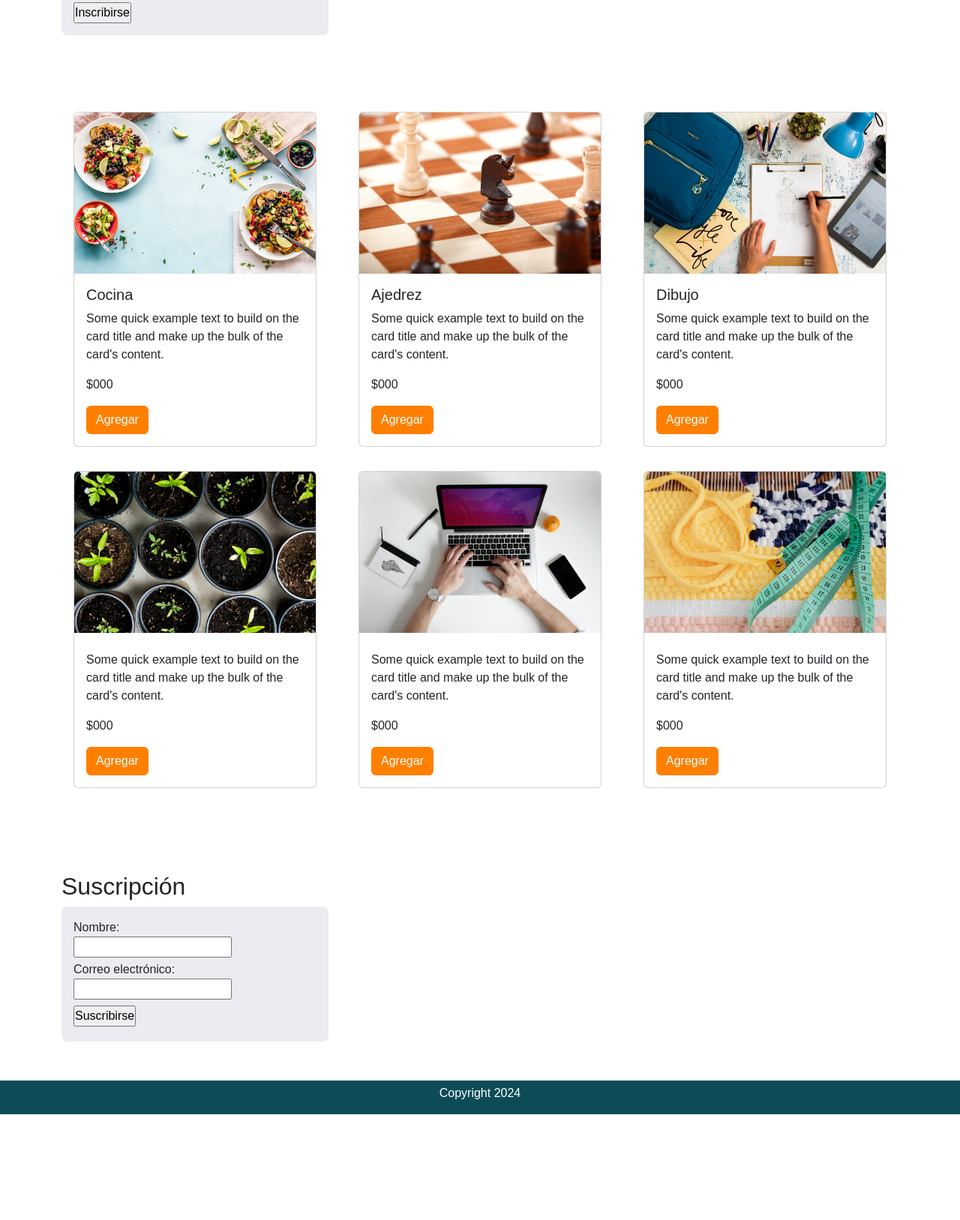
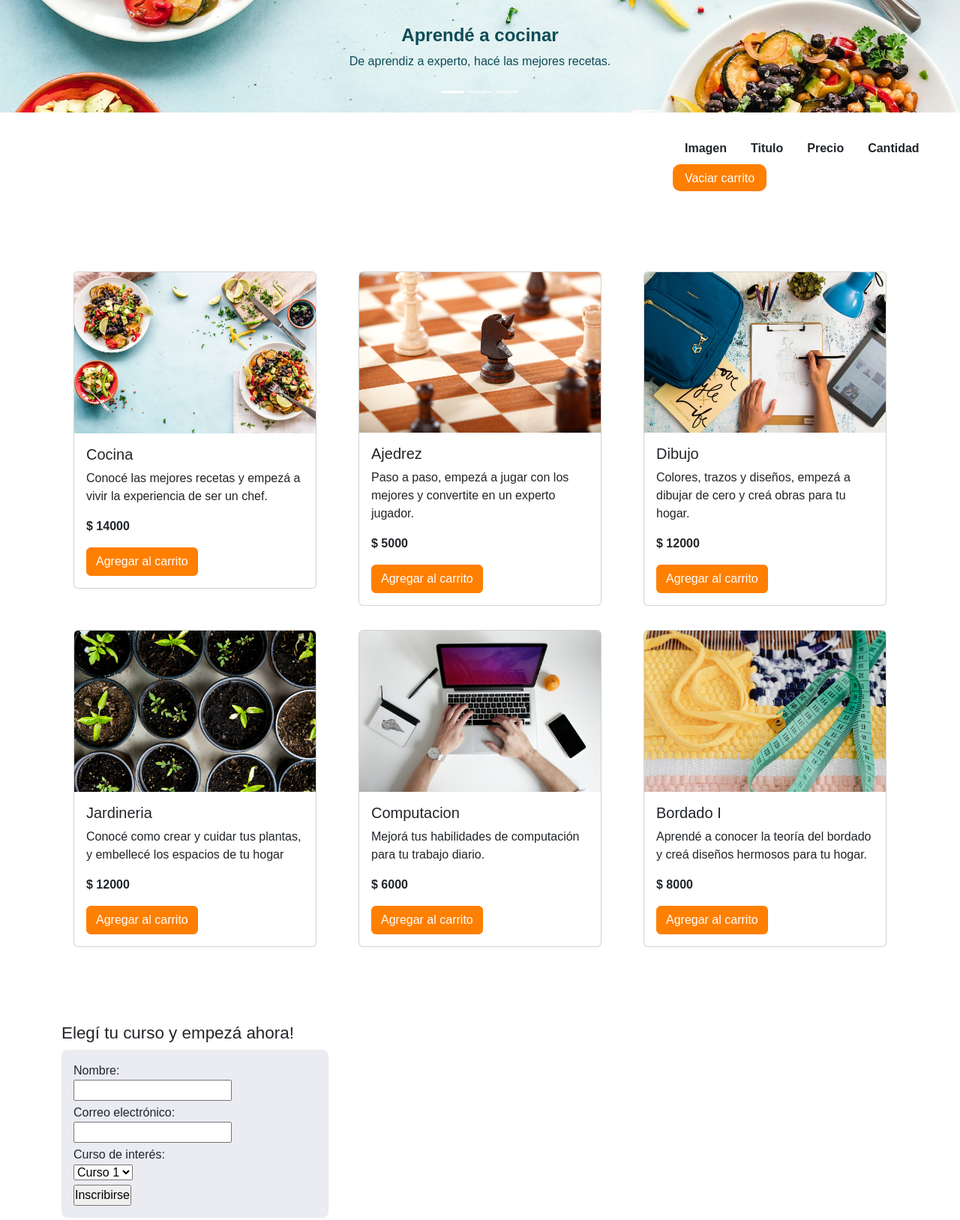
Before and after one commit to TGerzenstein/ecommerce, a plain HTML site: page index.html in a window 1280 px wide. Shown: the part 443-2070 px from the top of the page at 75% size. Before the commit the page ends 1929 px from the top, so only its background shows below. Drawn offline with nearby package versions, Linux system fonts and the light colour scheme.

```diff
--- a/css/style.css
+++ b/css/style.css
@@ -56,8 +56,6 @@
     padding: 0rem 2rem;
 }
 
-
-/* Front */
 .carousel-item {
     height: 65vh;
     min-height: 300px;
@@ -81,22 +79,65 @@
 
 /* Shopping cart */
 
+li {
+    list-style: none;
+    font-style: normal;
+}
+
 .submenu {
-    border: 1px solid #ff7f00;
-    border-radius: 8px;
     padding: 0rem 0.40rem;
 }
 
-.cart-subtitle, .btn-vaciar {
-    padding: 1rem 2rem;
+.cart-subtitle {
+    padding: 1rem;
 }
 
 .btn-vaciar {
+    border-radius: 10px;
+    color: #ffffff;
     background-color: #ff7f00;
-    border-radius: 10px;
-    color: #f1f1f1;
-    font-size: medium;
+    font-size: 1rem;
+    padding: 0.60rem 1rem;
+    margin: 0rem;
 }
+
+.btn-vaciar:hover {
+    background-color: #0D4C57;
+    border: 1px solid #0D4C57;
+}
+
+a {
+    text-decoration: none;
+    cursor: pointer;
+}
+
+td {
+  padding: 1rem 1rem;
+}
+
+/* Cursos */
+
+.btn:hover {
+    background-color: #0D4C57;
+    border: 1px solid #0D4C57;
+}
+
+.cursos {
+    height: 600px;
+    padding: 10px;
+}
+
+
+.card {
+    margin: 1rem 1rem;
+}
+
+.btn {
+    background-color: #ff7f00;
+    border-color: #ff7f00;
+}
+
+
 
 /* Form inscripcion */
 
@@ -106,6 +147,10 @@
     justify-content: center;
     align-items: center;
     width: 100%;
+}
+
+.inscripcion-curso {
+    font-size: 1.40rem;
 }
 
 form {
@@ -122,29 +167,6 @@
     margin: 1rem auto;
 }
 
-
-
-
-.cursos {
-    height: 600px;
-    padding: 10px;
-}
-
-
-.card {
-    margin: 1rem 1rem;
-}
-
-.btn {
-    background-color: #ff7f00;
-    border-color: #ff7f00;
-}
-
-.suscripcion {
-    height: 500px;
-    padding: 10px;
-}
-
 footer {
     background-color: #0D4C57;
     color: #fff;
--- a/index.html
+++ b/index.html
@@ -4,17 +4,32 @@
     <meta charset="UTF-8">
     <meta name="viewport" content="width=device-width, initial-scale=1.0">
     <!-- Bootstrap -->
-    <link href="https://cdn.jsdelivr.net/npm/bootstrap@5.3.3/dist/css/bootstrap.min.css" rel="stylesheet" integrity="sha384-QWTKZyjpPEjISv5WaRU9OFeRpok6YctnYmDr5pNlyT2bRjXh0JMhjY6hW+ALEwIH" crossorigin="anonymous">
+    <link href="https://cdn.jsdelivr.net/npm/bootstrap@5.3.3/dist/css/bootstrap.min.css"
+          rel="stylesheet"
+          integrity="sha384-QWTKZyjpPEjISv5WaRU9OFeRpok6YctnYmDr5pNlyT2bRjXh0JMhjY6hW+ALEwIH"
+          crossorigin="anonymous">
+    <!-- Icons Bootstrap -->
+          <link rel="stylesheet" href="https://cdn.jsdelivr.net/npm/bootstrap-icons@1.10.3/font/bootstrap-icons.css">
     <!-- CSS -->
     <link rel="stylesheet" href="/css/style.css">
-    <title>Cursos ONline</title>
+    <title>Cursos Online | Actualizá tus conocimientos</title>
   </head>
   <body>
     <header class="container-fluid">
       <div class="row">
+      <!-- Navbar -->
         <nav class="navbar navbar-expand-lg navbar-light">
-          <a class="navbar-brand" href="#"><h1 class="title">Cursos Online</h1></a>
-          <button class="navbar-toggler" type="button" data-toggle="collapse" data-target="#navbarNav" aria-controls="navbarNav" aria-expanded="false" aria-label="Toggle navigation">
+          <a class="navbar-brand box-title" href="#">
+            <h1>Cursos Online</h1>
+            <span class="logo-text">Actualizá tus conocimientos</span>
+          </a>
+          <button class="navbar-toggler"
+                  type="button"
+                  data-toggle="collapse"
+                  data-target="#navbarNav"
+                  aria-controls="navbarNav"
+                  aria-expanded="false"
+                  aria-label="Toggle navigation">
             <span class="navbar-toggler-icon"></span>
           </button>
           <div class="collapse navbar-collapse justify-content-end" id="navbarNav">
@@ -23,10 +38,10 @@
                 <a class="nav-link" href="#">Home <span class="sr-only"></span></a>
               </li>
               <li class="nav-item">
-                <a class="nav-link" href="#">Features</a>
+                <a class="nav-link" href="#">Contacto</a>
               </li>
               <li class="nav-item">
-                <a class="nav-link" href="#">Pricing</a>
+                <a class="nav-link" href="#">Cursos</a>
               </li>
             </ul>
           </div>
@@ -34,6 +49,46 @@
       </div>
     </header>
     <main>
+    <!-- Carousel -->
+     <div id="carouselExampleCaptions" class="carousel slide">
+        <div class="carousel-indicators">
+          <button type="button" data-bs-target="#carouselExampleCaptions" data-bs-slide-to="0" class="active" aria-current="true" aria-label="Slide 1"></button>
+          <button type="button" data-bs-target="#carouselExampleCaptions" data-bs-slide-to="1" aria-label="Slide 2"></button>
+          <button type="button" data-bs-target="#carouselExampleCaptions" data-bs-slide-to="2" aria-label="Slide 3"></button>
+        </div>
+        <div class="carousel-inner">
+          <div class="carousel-item active">
+            <img src="/img/cocina_front.jpg" class="d-block w-100" alt="...">
+            <div class="carousel-caption d-none d-md-block">
+              <h5 class="title-front">Aprendé a cocinar</h5>
+              <p class="subtitle-front">De aprendiz a experto, hacé las mejores recetas.</p>
+            </div>
+          </div>
+          <div class="carousel-item">
+            <img src="/img/dibujo_front.jpg" class="d-block w-100" alt="...">
+            <div class="carousel-caption d-none d-md-block">
+              <h5 class="title-front">Aprendé a dibujar</h5>
+              <p class="subtitle-front">De aprendiz a experto, realizá los mejores dibujos.</p>
+            </div>
+          </div>
+          <div class="carousel-item">
+            <img src="/img/ajedrez_front.jpg" class="d-block w-100" alt="...">
+            <div class="carousel-caption d-none d-md-block">
+              <h5 class="title-front">Aprendé a jugar ajedrez</h5>
+              <p class="subtitle-front">De aprendiz a experto, jugá ajedrez con los expertos.</p>
+            </div>
+          </div>
+        </div>
+        <button class="carousel-control-prev" type="button" data-bs-target="#carouselExampleCaptions" data-bs-slide="prev">
+          <span class="carousel-control-prev-icon" aria-hidden="true"></span>
+          <span class="visually-hidden">Previous</span>
+        </button>
+        <button class="carousel-control-next" type="button" data-bs-target="#carouselExampleCaptions" data-bs-slide="next">
+          <span class="carousel-control-next-icon" aria-hidden="true"></span>
+          <span class="visually-hidden">Next</span>
+        </button>
+      </div>
+      <!-- Shopping cart -->
       <section>
         <div class="container-fluid">
           <div class="row">
@@ -52,7 +107,83 @@
                         <tbody>
                         </tbody>
                       </table>
-                    <a href="#" id="vaciar-carrito" class="btn-vaciar">Vaciar</a>
+                      <a href="#" id="vaciar-carrito" class="btn-vaciar">Vaciar carrito</a>
+                    </div>
+                  </div>
+                </div>
+            </div>
+          </div>
+        </div>
+      </section>
+      <!-- Cursos -->
+      <section>
+        <div class="container py-4" id="lista-cursos">
+          <div class="row">
+            <div class="col-12 col-md-6 col-lg-4">
+              <div class="card" >
+                <img src="/img/cocina.jpg" class="card-img-top" alt="cocina">
+                <div class="card-body">
+                  <h5 class="card-title">Cocina</h5>
+                  <p class="card-text">Conocé las mejores recetas y empezá a vivir la experiencia de ser un chef.</p>
+                  <p class="precio"><strong>$ 14000</strong></p>
+                  <a href="#" class="btn btn-primary agregar-carrito" data-id="1">Agregar al carrito</a>
+                </div>
+              </div>
+            </div>
+            <div class="col-12 col-md-6 col-lg-4">
+              <div class="card">
+                <img src="/img/ajedrez.jpg" class="card-img-top" alt="ajedrez">
+                <div class="card-body">
+                  <h5 class="card-title">Ajedrez</h5>
+                  <p class="card-text">Paso a paso, empezá a jugar con los mejores y convertite en un experto jugador.</p>
+                  <p class="precio"><strong>$ 5000</strong></p>
+                  <a href="#" class="btn btn-primary agregar-carrito" data-id="2">Agregar al carrito</a>
+                </div>
+              </div>
+            </div>
+            <div class="col-12 col-md-6 col-lg-4">
+              <div class="card" >
+                <img src="/img/dibujo.jpg" class="card-img-top" alt="dibujo">
+                <div class="card-body">
+                  <h5 class="card-title">Dibujo</h5>
+                  <p class="card-text">Colores, trazos y diseños, empezá a dibujar de cero y creá obras para tu hogar.</p>
+                  <p class="precio"><strong>$ 12000</strong></p>
+                  <a href="#" class="btn btn-primary agregar-carrito" data-id="3">Agregar al carrito</a>
+                </div>
+              </div>
+            </div>
+            <div class="col-12 col-md-6 col-lg-4">
+              <div class="card" >
+                <img src="/img/jardineria.jpg" class="card-img-top" alt="jardineria">
+                <div class="card-body">
+                  <h5 class="card-title">Jardineria</h5>
+                  <p class="card-text">Conocé como crear y cuidar tus plantas, y embellecé los espacios
+                    de tu hogar</p>
+                  <p class="precio"><strong>$ 12000</strong></p>
+                  <a href="#" class="btn btn-primary agregar-carrito" data-id="4">Agregar al carrito</a>
+                </div>
+              </div>
+            </div>
+            <div class="col-12 col-md-6 col-lg-4">
+              <div class="card" >
+                <img src="/img/computacion.jpg" class="card-img-top" alt="computacion">
+                <div class="card-body">
+                  <h5 class="card-title">Computacion</h5>
+                  <p class="card-text">Mejorá tus habilidades de computación para tu trabajo diario.</p>
+                  <p class="precio"><strong>$ 6000</strong></p>
+                  <a href="#" class="btn btn-primary agregar-carrito" data-id="5">Agregar al carrito</a>
+                </div>
+              </div>
+            </div>
+            <div class="col-12 col-md-6 col-lg-4">
+              <div class="card" >
+                <img src="/img/bordado.jpg" class="card-img-top" alt="taller de bordado">
+                <div class="card-body">
+                  <h5 class="card-title">Bordado I</h5>
+                  <p class="card-text">Aprendé a conocer la teoría del bordado y creá diseños hermosos
+                    para tu hogar.</p>
+                  <p class="precio"><strong>$ 8000</strong></p>
+                  <a href="#" class="btn btn-primary agregar-carrito" data-id="6">Agregar al carrito</a>
                 </div>
               </div>
             </div>
@@ -64,7 +195,7 @@
         <div class="container">
           <div class="row">
             <div class="col-12 col-md-6 col-lg-4">
-              <h2>Inscripción a Curso</h2>
+              <h2 class="inscripcion-curso">Elegí tu curso y empezá ahora!</h2>
               <form action="#" method="POST">
                 <div class="mb-1">
                   <label for="nombre">Nombre:</label><br>
@@ -88,104 +219,9 @@
           </div>
         </div>
       </section>
-      <!-- Cursos -->
-      <section>
-        <div class="container py-4" id="lista-cursos">
-          <div class="row">
-            <div class="col-12 col-md-6 col-lg-4">
-              <div class="card" >
-                <img src="/img/cocina.jpg" class="card-img-top" alt="...">
-                <div class="card-body">
-                  <h5 class="card-title">Cocina</h5>
-                  <p class="card-text">Some quick example text to build on the card title and make up the bulk of the card's content.</p>
-                  <p class="precio">$000</p>
-                  <a href="#" class="btn btn-primary agregar-carrito" data-id="1">Agregar</a>
-                </div>
-              </div>
-            </div>
-            <div class="col-12 col-md-6 col-lg-4">
-              <div class="card">
-                <img src="/img/ajedrez.jpg" class="card-img-top" alt="...">
-                <div class="card-body">
-                  <h5 class="card-title">Ajedrez</h5>
-                  <p class="card-text">Some quick example text to build on the card title and make up the bulk of the card's content.</p>
-                  <p class="precio">$000</p>
-                  <a href="#" class="btn btn-primary agregar-carrito" data-id="2">Agregar</a>
-                </div>
-              </div>
-            </div>
-            <div class="col-12 col-md-6 col-lg-4">
-              <div class="card" >
-                <img src="/img/dibujo.jpg" class="card-img-top" alt="...">
-                <div class="card-body">
-                  <h5 class="card-title">Dibujo</h5>
-                  <p class="card-text">Some quick example text to build on the card title and make up the bulk of the card's content.</p>
-                  <p class="precio">$000</p>
-                  <a href="#" class="btn btn-primary agregar-carrito" data-id="3">Agregar</a>
-                </div>
-              </div>
-            </div>
-            <div class="col-12 col-md-6 col-lg-4">
-              <div class="card" >
-                <img src="/img/jardineria.jpg" class="card-img-top" alt="...">
-                <div class="card-body">
-                  <h5 class="card-title"></h5>
-                  <p class="card-text">Some quick example text to build on the card title and make up the bulk of the card's content.</p>
-                  <p class="precio">$000</p>
-                  <a href="#" class="btn btn-primary agregar-carrito" data-id="4">Agregar</a>
-                </div>
-              </div>
-            </div>
-            <div class="col-12 col-md-6 col-lg-4">
-              <div class="card" >
-                <img src="/img/computacion.jpg" class="card-img-top" alt="...">
-                <div class="card-body">
-                  <h5 class="card-title"></h5>
-                  <p class="card-text">Some quick example text to build on the card title and make up the bulk of the card's content.</p>
-                  <p class="precio">$000</p>
-                  <a href="#" class="btn btn-primary agregar-carrito" data-id="5">Agregar</a>
-                </div>
-              </div>
-            </div>
-            <div class="col-12 col-md-6 col-lg-4">
-              <div class="card" >
-                <img src="/img/bordado.jpg" class="card-img-top" alt="...">
-                <div class="card-body">
-                  <h5 class="card-title"></h5>
-                  <p class="card-text">Some quick example text to build on the card title and make up the bulk of the card's content.</p>
-                  <p class="precio">$000</p>
-                  <a href="#" class="btn btn-primary agregar-carrito" data-id="6">Agregar</a>
-                </div>
-              </div>
-            </div>
-          </div>
-        </div>
-      </section>
-      <section>
-        <div class="container">
-          <div class="row">
-            <div class="col-12 col-md-6 col-lg-4">
-              <h2>Suscripción</h2>
-              <form action="#" method="POST">
-                <div class="mb-1">
-                  <label for="nombre">Nombre:</label><br>
-                  <input type="text" id="nombre" name="nombre" required><br>
-                </div>
-                <div class="mb-2">
-                  <label for="email">Correo electrónico:</label><br>
-                  <input type="email" id="email" name="email" required><br>
-                </div>
-                <div class="mb-1">
-                  <input type="submit" value="Suscribirse">
-                </div>
-              </form>
-            </div>
-          </div>
-        </div>
-      </section>
     </main>
     <footer class="d-flex align-items-center justify-content-center">
-        <p>Copyright 2024</p>
+        <p>Copyright 2024 | Cursos Online</p>
     </footer>
     <script src="https://cdn.jsdelivr.net/npm/bootstrap@5.3.3/dist/js/bootstrap.bundle.min.js" integrity="sha384-YvpcrYf0tY3lHB60NNkmXc5s9fDVZLESaAA55NDzOxhy9GkcIdslK1eN7N6jIeHz" crossorigin="anonymous"></script>
     <script src="/js/app.js"></script>
```
Also changed, not shown: data/libros.json (deleted, +0 -9 lines), js/app.js (+3 -4 lines). Lines whose indentation alone changed are shown as unchanged.
